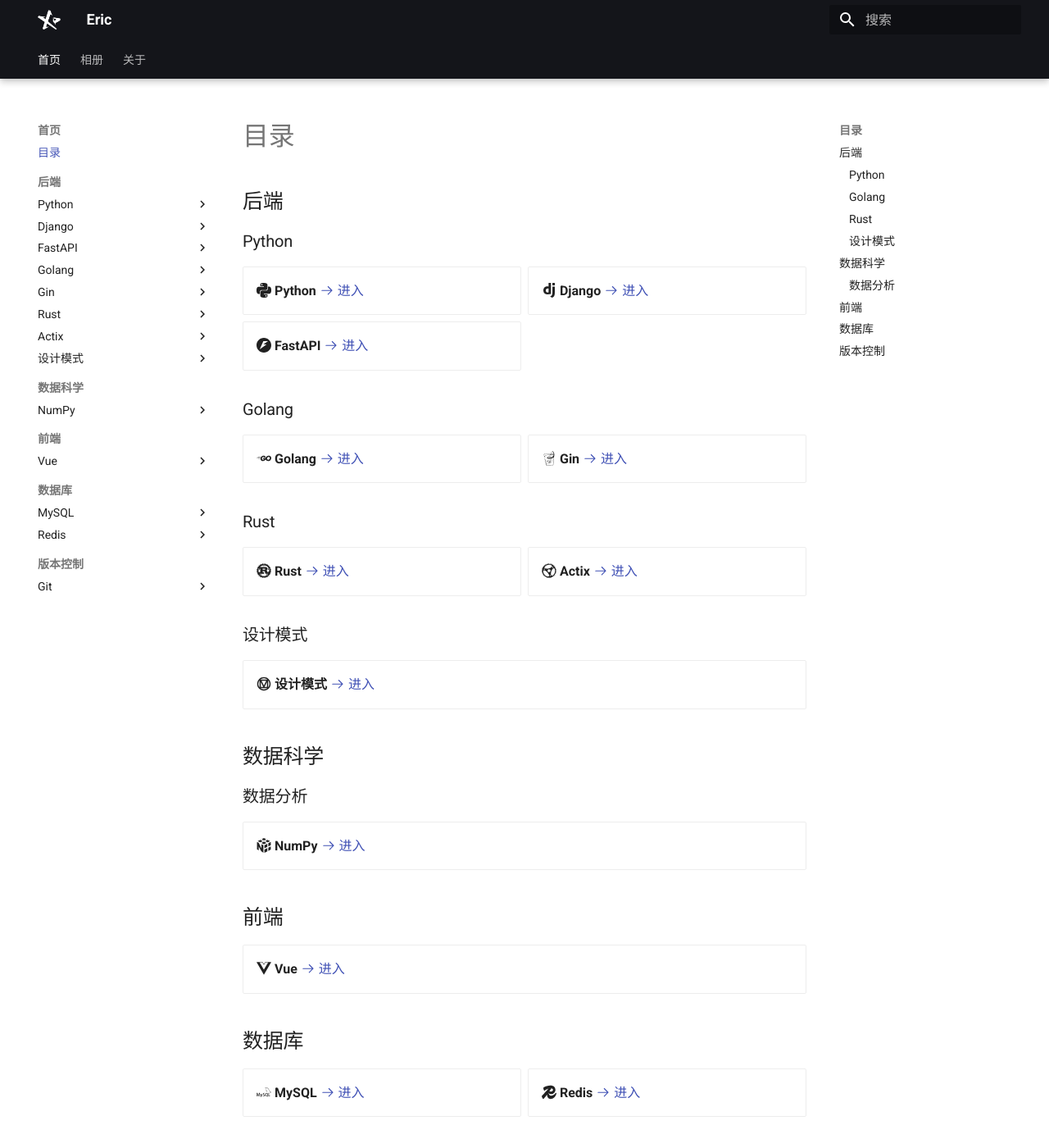
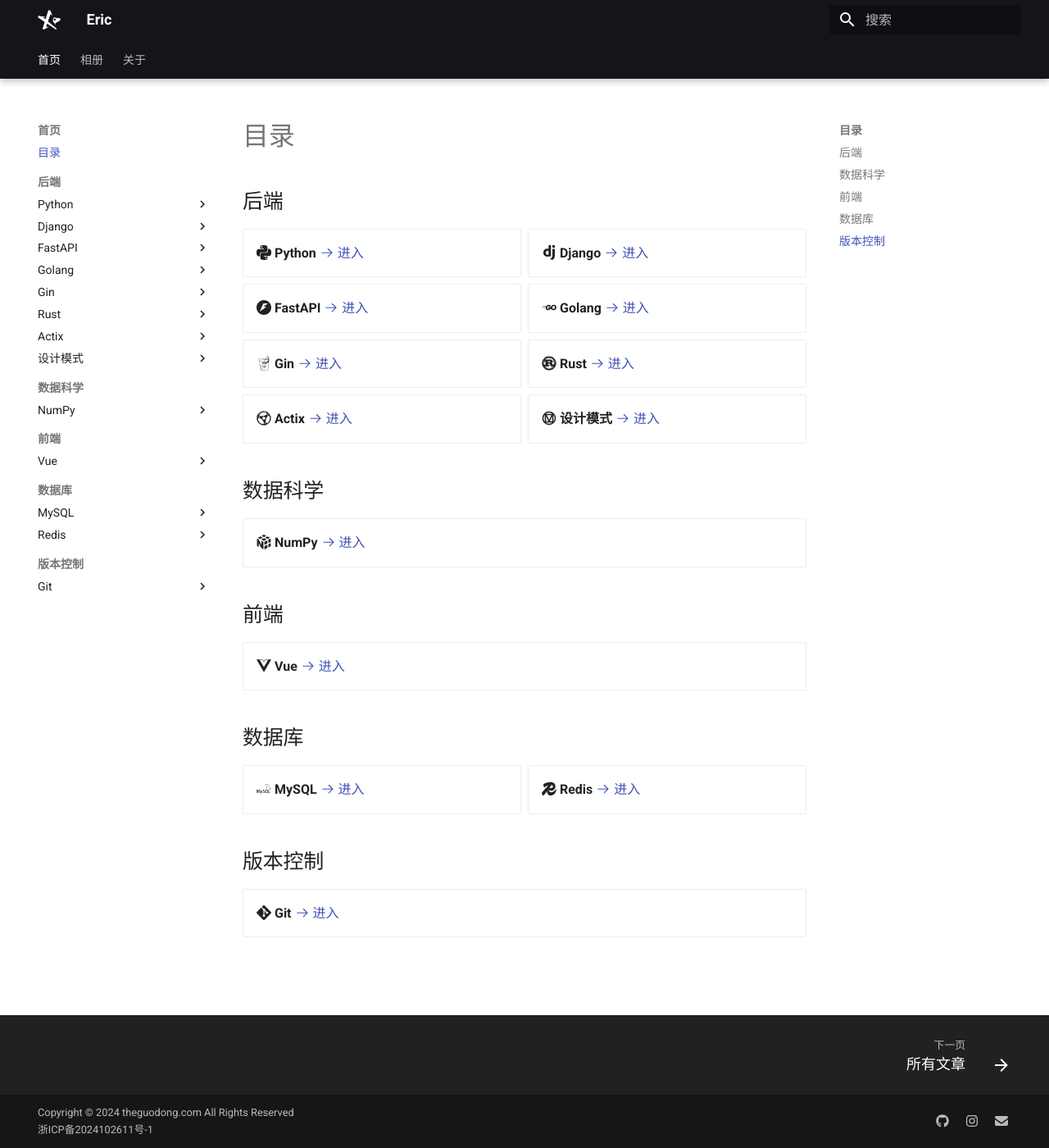
Before and after one commit to Eric54920/mkdocs, an MkDocs documentation site: the page built from docs/index.md, in a window 1280 px wide and 1400 px high. Shown: the whole window at 82% size. Built offline with MkDocs 1.6.1 and Material for MkDocs 9.7.7, drawn with Linux system fonts in a browser that asks for light colours.

Commit message:
docs:update docs

```diff
--- a/docs/index.md
+++ b/docs/index.md
@@ -1,46 +1,21 @@
 # 目录
 
 ## 后端
-
-### Python
 
 <div class="grid cards" markdown>
 
 - :simple-python: __Python__ [:octicons-arrow-right-24: 进入](./articles/Python/index.md)
 - :simple-django: __Django__ [:octicons-arrow-right-24: 进入](./articles/Django/index.md)
 - :simple-fastapi: __FastAPI__ [:octicons-arrow-right-24: 进入](./articles/FastAPI/index.md)
-
-</div>
-
-### Golang
-
-<div class="grid cards" markdown>
-
 - :simple-go: __Golang__ [:octicons-arrow-right-24: 进入](./articles/Go/index.md)
 - :simple-gin: __Gin__ [:octicons-arrow-right-24: 进入](./articles/Gin/index.md)
-
-</div>
-
-### Rust
-
-<div class="grid cards" markdown>
-
 - :simple-rust: __Rust__ [:octicons-arrow-right-24: 进入](./articles/Rust/index.md)
 - :simple-actix: __Actix__ [:octicons-arrow-right-24: 进入](./articles/Actix/index.md)
-
-</div>
-
-### 设计模式
-
-<div class="grid cards" markdown>
-
 - :material-material-design: __设计模式__ [:octicons-arrow-right-24: 进入](./articles/设计模式/index.md)
 
 </div>
 
 ## 数据科学
-
-### 数据分析
 
 <div class="grid cards" markdown>
 
```
